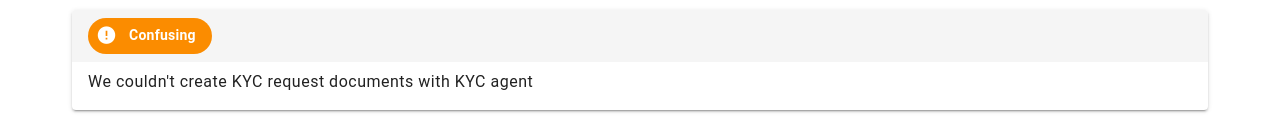
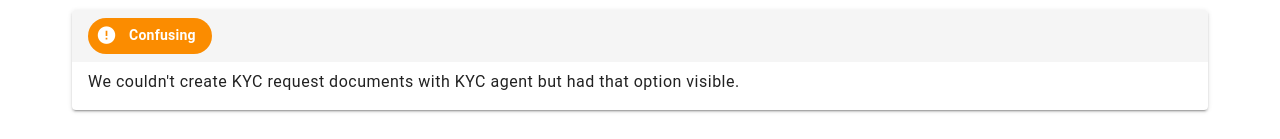
Before and after one commit to michalryngier-rbly/phronesis, a Vue app: page /training-32 in a window 1280 px wide. Shown: the part 2929-3068 px from the top of the page. Built offline with nearby package versions, Linux system fonts and the light colour scheme.

Commit message:
feat(phronesis-32): created Phronesis 32

```diff
--- a/src/pages/training-32/index.vue
+++ b/src/pages/training-32/index.vue
@@ -141,7 +141,7 @@ import PhronesisCard from "@/components/phronesis-card.vue";
         <phronesis-card
           confusing
         >
-          We couldn't create KYC request documents with KYC agent
+          We couldn't create KYC request documents with KYC agent but had that option visible.
         </phronesis-card>
       </v-col>
     </v-row>
```
